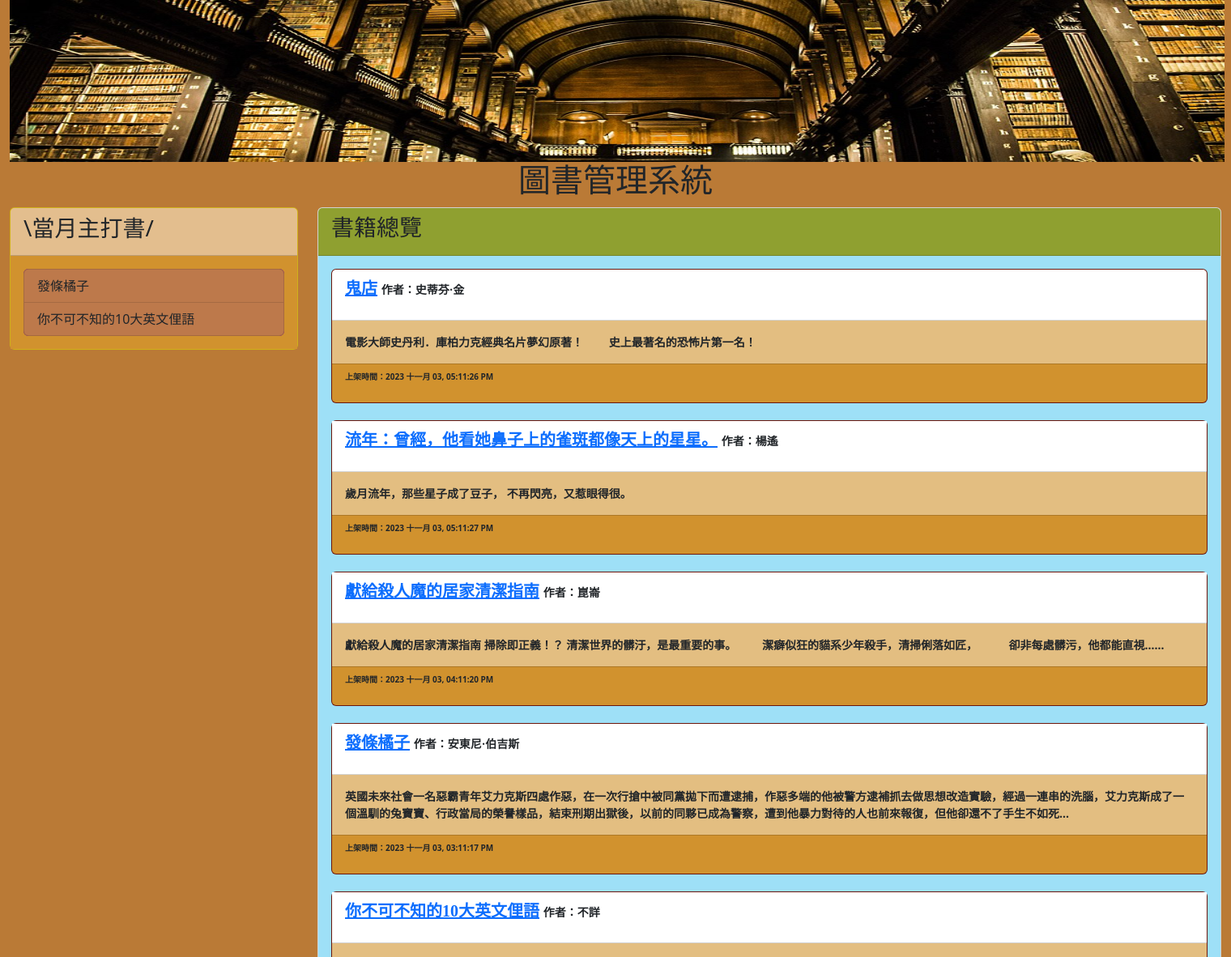
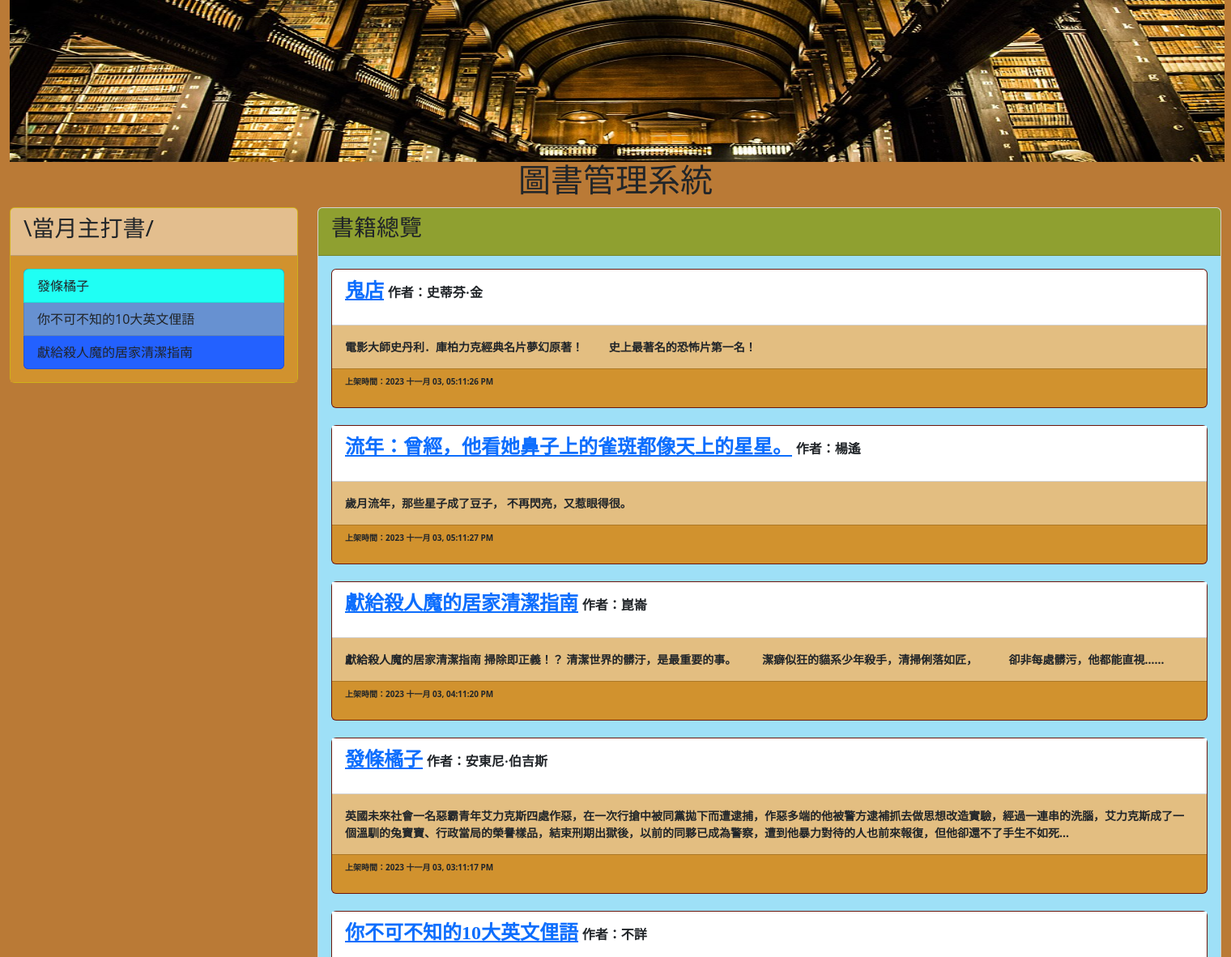
Before and after one commit to 11056033/library_system, a Django app: page / in a window 1520 px wide. Shown: the top 1182 px of the page at 81% size. Run offline with Django 4.2, Linux system fonts and the light colour scheme; data comes from the database, SQL or seed files in the repository.

Commit message:
almost done 2

```diff
--- a/templates/base2.html
+++ b/templates/base2.html
@@ -18,8 +18,10 @@
                     </div>
                     <div class="card-body" style='background-color:#d1922e'>
                         <div class='list-group' style='background-color:#820e8d'>
-                            <a href='http://127.0.0.1:8000/post/book_orange/' class='list-group-item' style='background-color:#bd794b'>發條橘子</a>
-                            <a href='http://127.0.0.1:8000/post/Book_MyEF/' class='list-group-item' style='background-color:#bd794b'>你不可不知的10大英文俚語</a>
+                            <a href='http://127.0.0.1:8000/post/book_orange/' class='list-group-item' style='background-color:#1ffff4'>發條橘子</a>
+                            <a href='http://127.0.0.1:8000/post/Book_MyEF/' class='list-group-item' style='background-color:#6791d1'>你不可不知的10大英文俚語</a>
+                            <a href='http://127.0.0.1:8000/post/book_killer/' class='list-group-item' style='background-color:#2361ff'>獻給殺人魔的居家清潔指南</a>
+
                         </div>
                     </div>
                 </div>
--- a/templates/index.html
+++ b/templates/index.html
@@ -9,8 +9,8 @@
 <div class='card' style='background-color:#821b0d'>
     <div class='card-header' style='background-color:#ffffff'>
         <p style='font-family:微軟正黑體;font-size:14pt;font-weight:bold;'>
-            <a href='/post/{{post.slug}}' style="font-size:20px;">{{ post.title }}</a>
-            <a style="font-size:14px;"> {{ post.author }}<a>
+            <a href='/post/{{post.slug}}' style="font-size:24px;">{{ post.title }}</a>
+            <a style="font-size:16px;"> {{ post.author }}<a>
         </p>
 
     </div>
--- a/templates/post.html
+++ b/templates/post.html
@@ -6,10 +6,10 @@
     <h3 style='font-family:微軟正黑體; '>{{ post.title }}</h3>
     <a style="font-size:14px;"> {{ post.author }}<a>
         <div></div>
-    <a style='font-family:微軟正黑體;' href='/'>回首頁</a>
+    <a style='font-family:微軟正黑體 ;' href='/'>回首頁</a>
 {% endblock %}
 {% block content %}
-    <p style='font-family:微軟正黑體;font-size:12pt;letter-spacing:2pt;'>
+    <p style='font-family:微軟正黑體;font-size:18pt;letter-spacing:2pt;'>
         {{ post.body | convert_markdown | safe }}</a>
     </p>
 {% endblock %}
```
